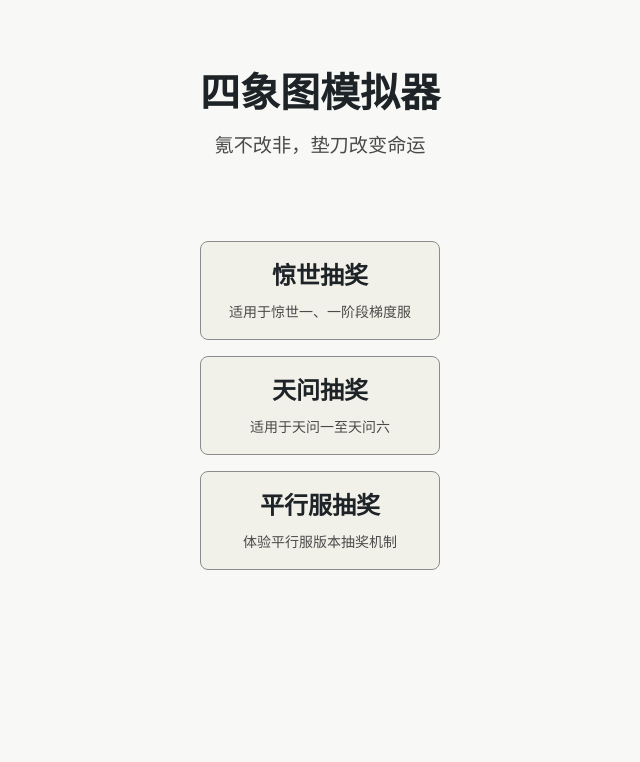
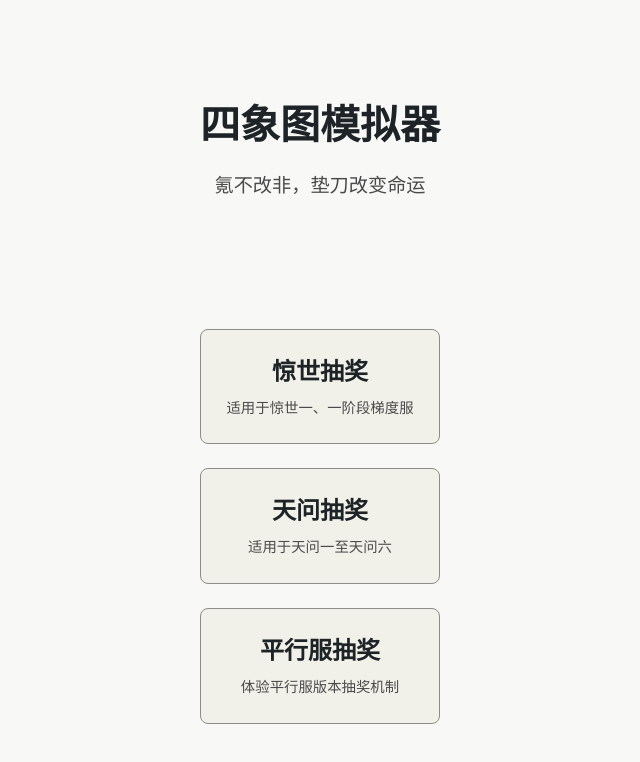
Before and after one commit to loker-j/sxiangtu, a React (Vite) app: page / in a window 1280 px wide. Shown: the top 762 px of the page, without its empty margins (320-960 px from the left). Built offline with nearby package versions, Linux system fonts and the light colour scheme.

Commit message:
feat: 修复页面空白问题，优化开发配置

```diff
--- a/index.html
+++ b/index.html
@@ -6,7 +6,6 @@
     <meta name="viewport" content="width=device-width, initial-scale=1.0" />
     <meta name="description" content="四象图模拟器 - 氪不改非，垫刀改变命运" />
     <meta name="theme-color" content="#F5F2EB" />
-    <link rel="preconnect" href="https://jianghu.163.com" />
     <title>四象图模拟器</title>
   </head>
   <body>
--- a/package.json
+++ b/package.json
@@ -7,7 +7,7 @@
     "dev": "vite",
     "build": "vite build",
     "preview": "vite preview",
-    "deploy": "npm run build && gh-pages -d dist"
+    "deploy": "sh deploy.sh"
   },
   "dependencies": {
     "react": "^18.3.1",
--- a/src/App.css
+++ b/src/App.css
@@ -167,3 +167,91 @@
   0% { transform: rotate(0deg); }
   100% { transform: rotate(360deg); }
 }
+
+.home-page {
+  width: 100%;
+  min-height: 100vh;
+  padding: 2rem 1rem;
+  display: flex;
+  flex-direction: column;
+  align-items: center;
+}
+
+.header {
+  text-align: center;
+  margin-bottom: 3rem;
+}
+
+.header h1 {
+  font-size: 2.5rem;
+  color: var(--color-primary);
+  margin-bottom: 1rem;
+}
+
+.header h2 {
+  font-size: 1.2rem;
+  color: var(--color-secondary);
+}
+
+.main-content {
+  width: 100%;
+  max-width: 480px;
+}
+
+.lottery-cards {
+  display: flex;
+  flex-direction: column;
+  gap: 1.5rem;
+}
+
+.lottery-card {
+  background: var(--color-card-bg);
+  padding: 1.5rem;
+  border-radius: 8px;
+  text-align: center;
+  border: 1px solid var(--color-border);
+  transition: all 0.3s ease;
+  cursor: pointer;
+  text-decoration: none;
+  color: var(--color-text);
+}
+
+.lottery-card:hover {
+  background: var(--color-card-hover);
+  transform: translateY(-2px);
+}
+
+.lottery-card h3 {
+  font-size: 1.5rem;
+  margin-bottom: 0.5rem;
+}
+
+.lottery-card p {
+  color: var(--color-text-secondary);
+  font-size: 0.9rem;
+}
+
+.loading-container {
+  width: 100%;
+  height: 100vh;
+  display: flex;
+  flex-direction: column;
+  align-items: center;
+  justify-content: center;
+  gap: 1rem;
+}
+
+.loading-spinner {
+  width: 40px;
+  height: 40px;
+  border: 3px solid var(--color-border);
+  border-top-color: var(--color-primary);
+  border-radius: 50%;
+  animation: spin 1s linear infinite;
+}
+
+@keyframes spin {
+  to {
+    transform: rotate(360deg);
+  }
+}
--- a/src/App.jsx
+++ b/src/App.jsx
@@ -11,7 +11,7 @@ function App() {
   useEffect(() => {
     setTimeout(() => {
       setIsLoading(false)
-    }, 1000)
+    }, 500)
   }, [])
 
   if (isLoading) {
@@ -29,7 +29,7 @@ function App() {
         <div className="app-container">
           <Routes>
             <Route path="/" element={
-              <>
+              <div className="home-page">
                 <header className="header">
                   <h1>四象图模拟器</h1>
                   <h2>氪不改非，垫刀改变命运</h2>
@@ -53,7 +53,7 @@ function App() {
                     </Link>
                   </div>
                 </main>
-              </>
+              </div>
             } />
             <Route path="/lottery/:type" element={<LotteryPage />} />
           </Routes>
--- a/src/main.jsx
+++ b/src/main.jsx
@@ -1,4 +1,5 @@
 import './index.css'
+import './App.css'
 import React from 'react'
 import ReactDOM from 'react-dom/client'
 import App from './App'
--- a/vite.config.js
+++ b/vite.config.js
@@ -10,8 +10,14 @@ export default defineConfig({
       '@features': path.resolve(__dirname, './src/features')
     }
   },
-  base: '/sxiangtu/',
+  base: process.env.NODE_ENV === 'production' ? '/sxiangtu/' : '/',
   build: {
     outDir: 'dist'
+  },
+  server: {
+    port: 3000,
+    open: true,
+    host: '0.0.0.0',
+    cors: true
   }
 })
```
Also changed, not shown: 1 other file (tests, documents, lock files or other folders).
